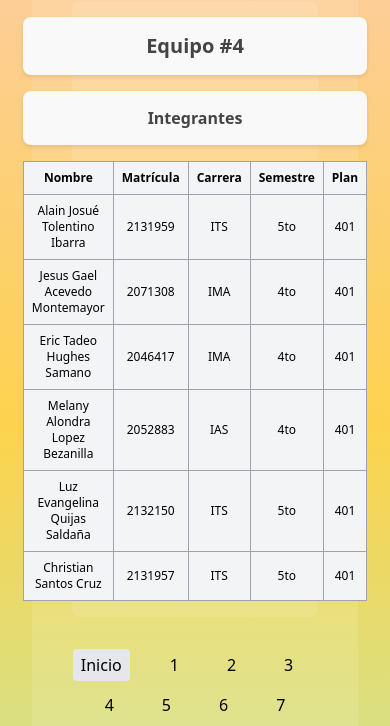
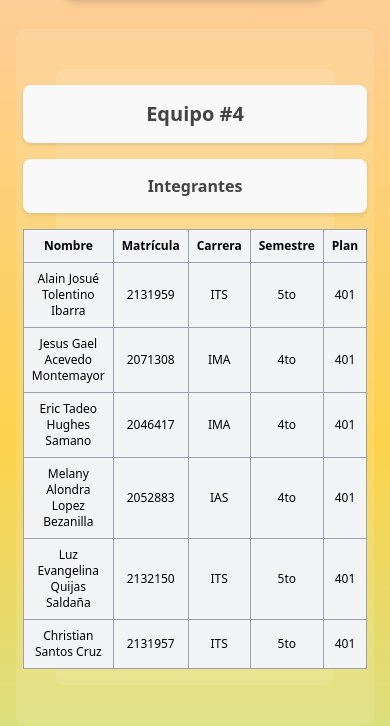
Before and after one commit to ajlittlebro/Ambiente-Proyecto, a website: page Index.html in a window 390 px wide. Shown: the part 303-1029 px from the top of the page. Drawn offline with nearby package versions, Linux system fonts and the light colour scheme.

Commit message:
Responsividad fix 3.

```diff
--- a/Index.html
+++ b/Index.html
@@ -46,7 +46,7 @@
         </nav>
     </header>
 
-    <main class="container mx-auto mt-8 md:mt-20 px-4 md:px-8 lg:px-20">
+    <main class="container mx-auto mt-20 pt-5">
         <div class="flex justify-between items-center">
             <div class="w-24 md:w-auto mb-4 md:mb-0 md:mr-4">
                 <a href="https://www.uanl.mx/"><img src="imagenes/unal.svg" alt="UANL Logo" class="w-full h-auto md:w-40 md:h-40 rounded-lg"></a>
@@ -125,7 +125,7 @@
                     </div>
                 </div>
             </div>
-
+          </div>
 
             <div class="flex flex-col items-center mt-8">
                 <div class="botones flex justify-center items-center flex-wrap">
@@ -144,8 +144,9 @@
                 <div class="text-xs text-gray-600 mt-2 mb-5">Capítulos</div>
             </div>
 
-        </div>
+
     </main>
+
     <footer class="bg-gray-800 text-white py-8">
         <div class="container mx-auto text-center">
             <div class="mb-4">
```
